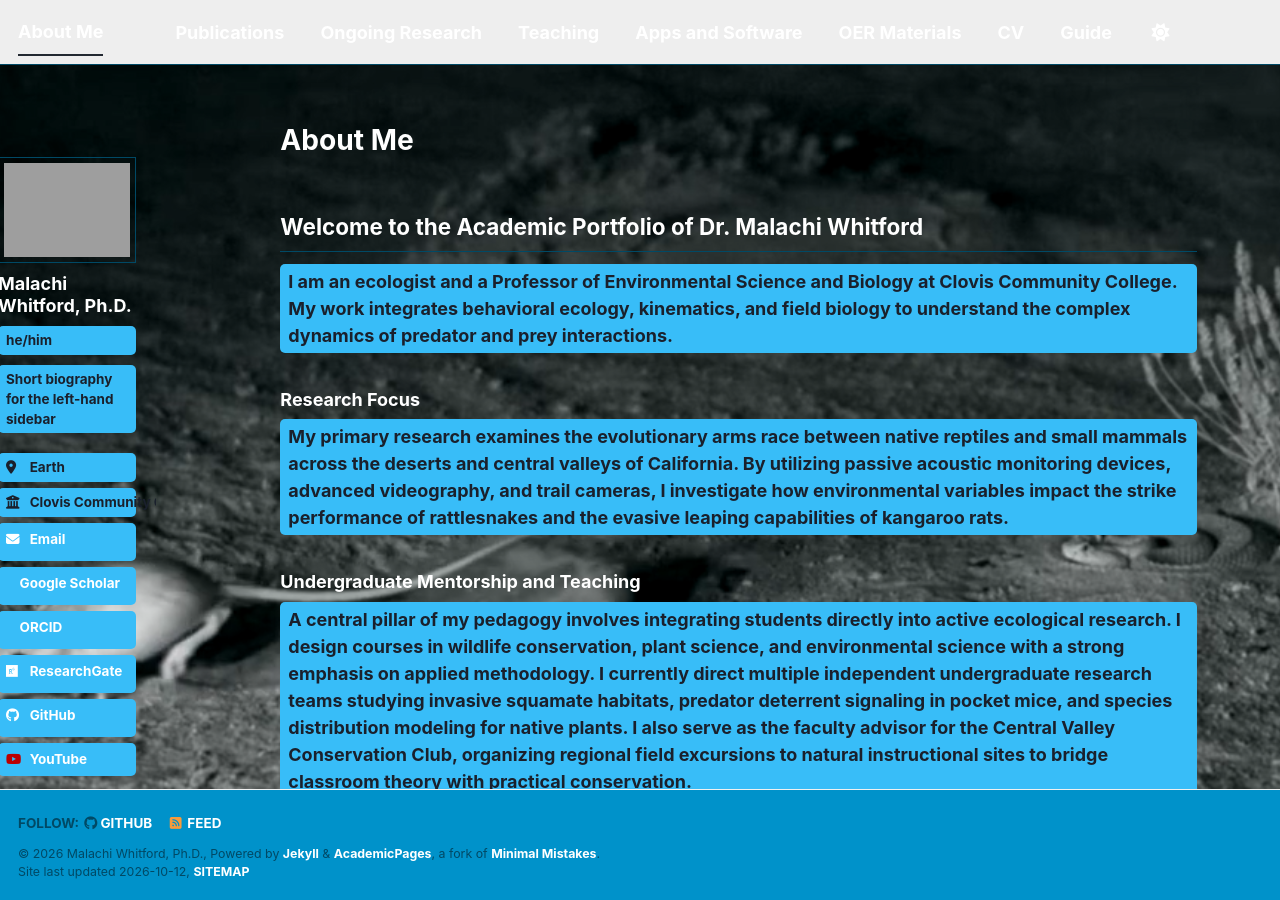
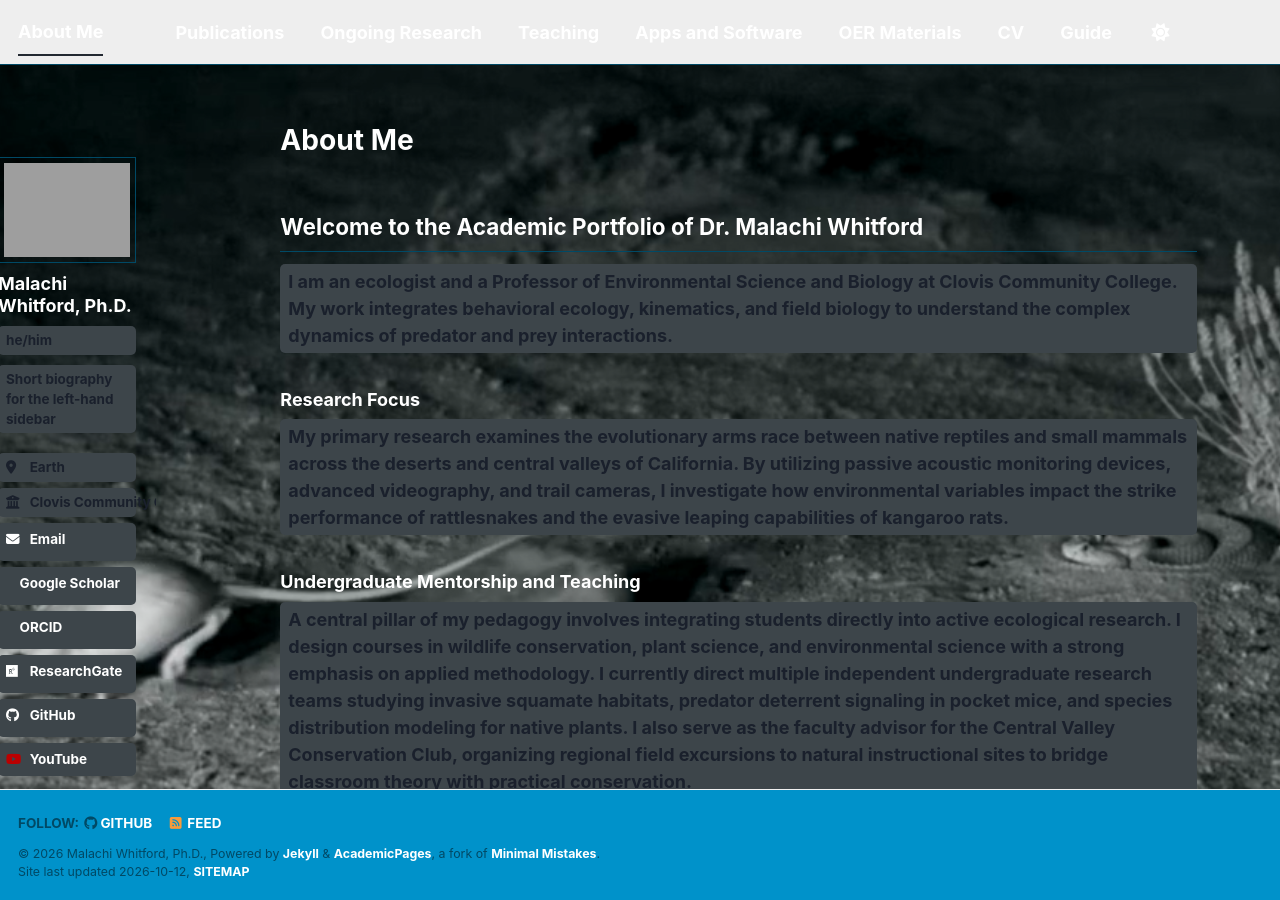
Before and after one commit to malachi-whitford/malachi-whitford.github.io, a Jekyll site: the page built from _pages/about.md, in a window 1280 px wide and 900 px high. Built offline with Jekyll 4.4.1, drawn with Linux system fonts in a browser that asks for light colours; a style sheet for code colours, icons or effects is not loaded.

Commit message:
Change background color for highlighted content

```diff
--- a/assets/css/main.scss
+++ b/assets/css/main.scss
@@ -114,7 +114,7 @@ body {
 
 /* Applies permanent highlight to all paragraphs and lists */
 .page__content p, .page__content li, .sidebar p, .sidebar li {
-    background-color: #38bdf8 !important;
+    background-color: #3d454a !important;
     color: #1a202c !important;
     font-weight: bold !important;
     padding: 4px 8px !important;
```
